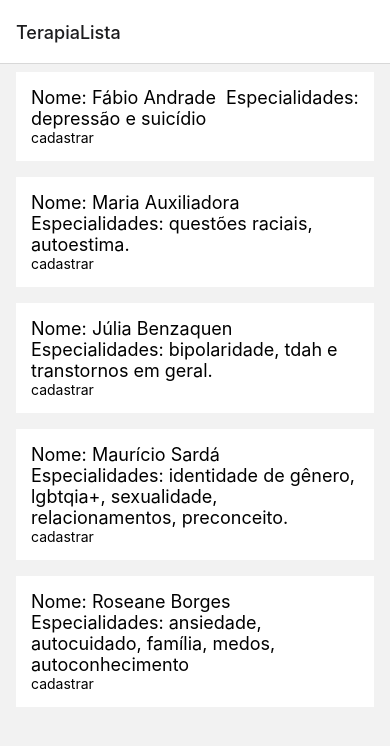
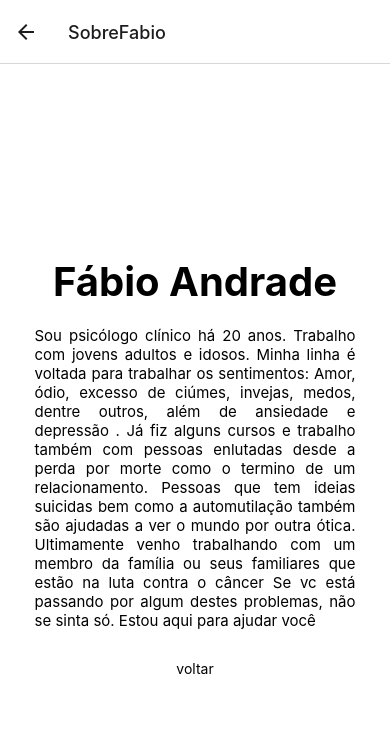
Before and after one commit to lucasfrancaa/Projeto-Mobile, a React Native app: screen /SobreFabio in a window 390 px wide. Shown: the top 746 px of the page. Built offline with nearby package versions, Linux system fonts and the light colour scheme.

Commit message:
novas alterações em terapeuta

```diff
--- a/App.js
+++ b/App.js
@@ -7,6 +7,7 @@ import { Sobre } from "./screens/Sobre";
 import { Diagnostico } from "./screens/Diagnostico";
 import { Upload } from "./screens/Upload";
 import { TerapiaLista } from "./screens/TerapiaLista";
+import { SobreFabio } from "./screens/SobreFabio";
 
 
 const Stack = createNativeStackNavigator();
@@ -37,14 +38,9 @@ export default function App() {
             options={{ title: "TerapiaLista" }}
           />
           <Stack.Screen
-            name="Upload"
-            component={Upload}
-            options={{ title: "Upload" }}
-          />
-          <Stack.Screen
-            name="Diagnostico"
-            component={Diagnostico}
-            options={{ title: "Diagnóstico" }}
+            name="SobreFabio"
+            component={SobreFabio}
+            options={{ title: "SobreFabio" }}
           />
         </Stack.Navigator>
       </NavigationContainer>
--- /dev/null
+++ b/screens/SobreFabio.js
@@ -0,0 +1,88 @@
+import * as React from 'react';
+
+import {
+  View,
+  StyleSheet,
+  KeyboardAvoidingView,
+  Text,
+  Pressable
+} from 'react-native';
+
+export function SobreFabio({navigation}) {
+    return (
+      <KeyboardAvoidingView style={styles.background}>
+      <View style={styles.container}>
+      <Text style={styles.titulo}>Fábio Andrade</Text>
+      <Text style={styles.texto}>Sou psicólogo clínico há 20 anos. Trabalho com jovens adultos e idosos.
+Minha linha é voltada para trabalhar os sentimentos: Amor, ódio, excesso de ciúmes, invejas, medos, dentre outros, além de ansiedade e depressão . Já fiz alguns cursos e trabalho também com pessoas enlutadas desde a perda por morte como o termino de um relacionamento.
+Pessoas que tem ideias suicidas bem como a automutilação também são ajudadas a ver o mundo por outra ótica. Ultimamente venho trabalhando com um membro da família ou seus familiares que estão na luta contra o câncer
+Se vc está passando por algum destes problemas, não se sinta só. Estou aqui para ajudar você
+      </Text>
+
+      <Pressable onPress={() => navigation.navigate('TerapiaLista')}>
+            <Text>voltar</Text>
+      </Pressable>
+
+      </View>
+      </KeyboardAvoidingView>
+      );
+  }
+
+  const styles = StyleSheet.create({
+    background: {
+      flex: 1,
+      alignItems: 'center',
+      justifyContent: 'center',
+      backgroundColor: '#FFFFFF',
+    },
+    container: {
+      flex: 1,
+      alignItems: 'center',
+      justifyContent: 'center',
+      width: '90%',
+    },
+    titulo: {
+      fontSize: 40,
+      fontWeight: "bold",
+      textAlign: 'center',
+      marginTop: 25
+    },
+    texto:{
+      fontSize: 15,
+      marginTop: 20,
+      marginLeft: 15,
+      marginRight: 15,
+      textAlign: 'justify',
+      marginBottom: 30,
+    },
+    botaoEntrar: {
+      backgroundColor: '#7e325f',
+      width: '90%',
+      height: 45,
+      alignItems: 'center',
+      justifyContent: 'center',
+      borderRadius: 7,
+      marginBottom: 10,
+    },
+
+    botaoCriarConta: {
+      backgroundColor: '#7e325f',
+      width: '90%',
+      height: 45,
+      alignItems: 'center',
+      justifyContent: 'center',
+      borderRadius: 7,
+      marginBottom: 10,
+      marginTop: 10,
+      marginLeft: 18,
+      marginRight: 15,
+    },
+    textoBotaoEntrarOuCadastrar:{
+      marginBottom: 0,
+      color: '#fff',
+      fontSize: 15,
+      justifyContent: 'center',
+      alignItems: 'center',
+      borderRadius: 7
+  },
+  });
--- a/screens/TerapiaLista.js
+++ b/screens/TerapiaLista.js
@@ -4,47 +4,45 @@ import { View, Text, FlatList, StyleSheet, Pressable } from 'react-native';
 
 export function TerapiaLista({navigation}){
 
-    const terapeutas =[
+    const terapeutas1 =[
     {
         id: '01',
         desc: ['Fábio Andrade', 'depressão e suicídio']
-    },
+    }
+]
 
+    const terapeutas2 =[
     {
-        id: '02',
+        id: '01',
         desc: ['Maria Auxiliadora', 'questões raciais, autoestima.']
-    },
-
-    {
-        id: '03',
-        desc: ['Júlia Benzaquen', 'bipolaridade, tdah e transtornos em geral.']
-    },
-
-    {
-        id: '04',
-        desc: ['Maurício Sardá', 'identidade de gênero, lgbtqia+, sexualidade, relacionamentos, preconceito.']
-    },
-
-    {
-        id: '05',
-        desc: ['Roseane Borges', 'ansiedade, autocuidado, família, medos, autoconhecimento']
-    },
+    }
 ]
 
     return(
         <View>
-            <FlatList data={terapeutas} keyExtractor={item=>item.id}
+            <FlatList data={terapeutas1} keyExtractor={item=>item.id}
+                renderItem={({item})=>
+                <View style={styles.item}><Text style={styles.descricao}>Nome: {item.desc[0]}  Especialidades: {item.desc[1]}</Text>
+                <Pressable onPress={() => navigation.navigate('SobreFabio')}>
+                <Text>saiba mais</Text>
+          </Pressable></View>
+
+            }
+
+            />
+            <FlatList data={terapeutas2} keyExtractor={item=>item.id}
                 renderItem={({item})=>
                 <View style={styles.item}><Text style={styles.descricao}>Nome: {item.desc[0]}  Especialidades: {item.desc[1]}</Text>
                 <Pressable onPress={() => navigation.navigate('Cadastro')}>
                 <Text>cadastrar</Text>
-          </Pressable>
-                </View>
+          </Pressable></View>
+
             }
 
             />
+        </View>
 
-        </View>
+
 
     )
 }
```
